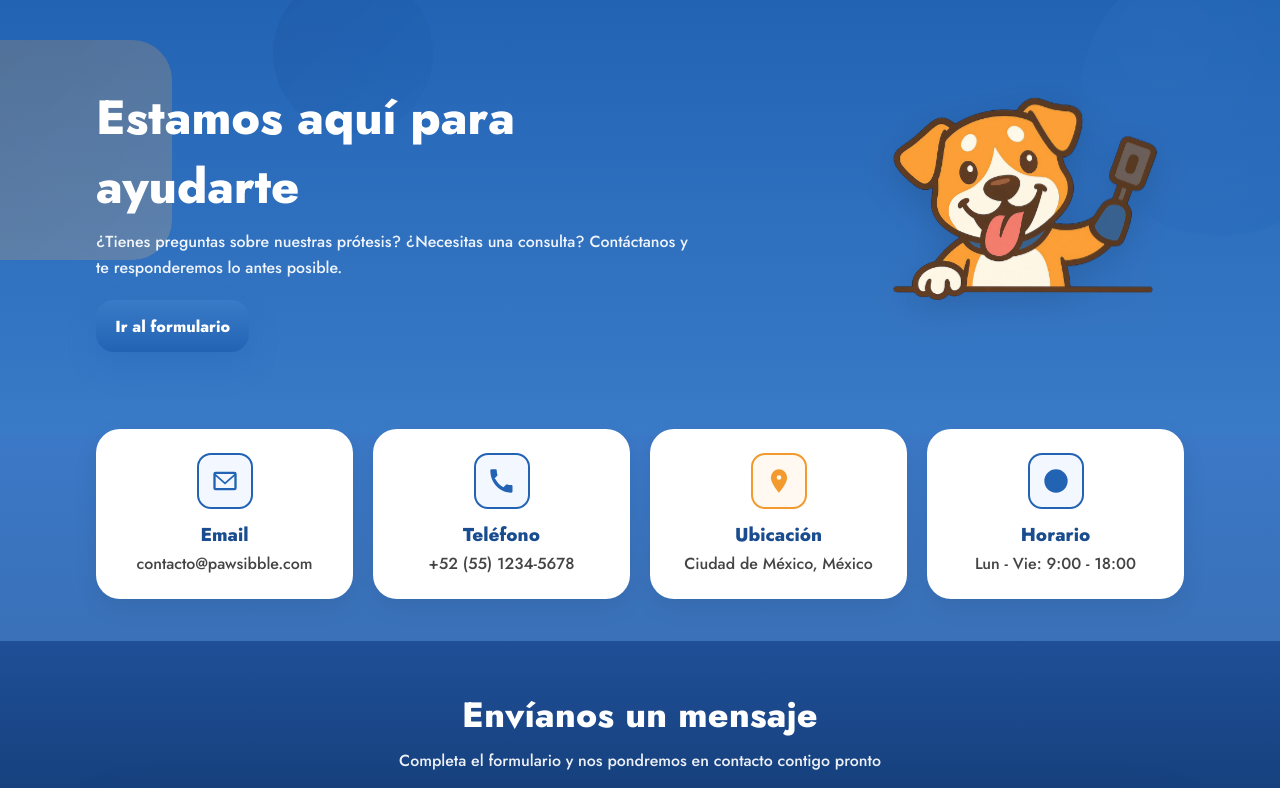
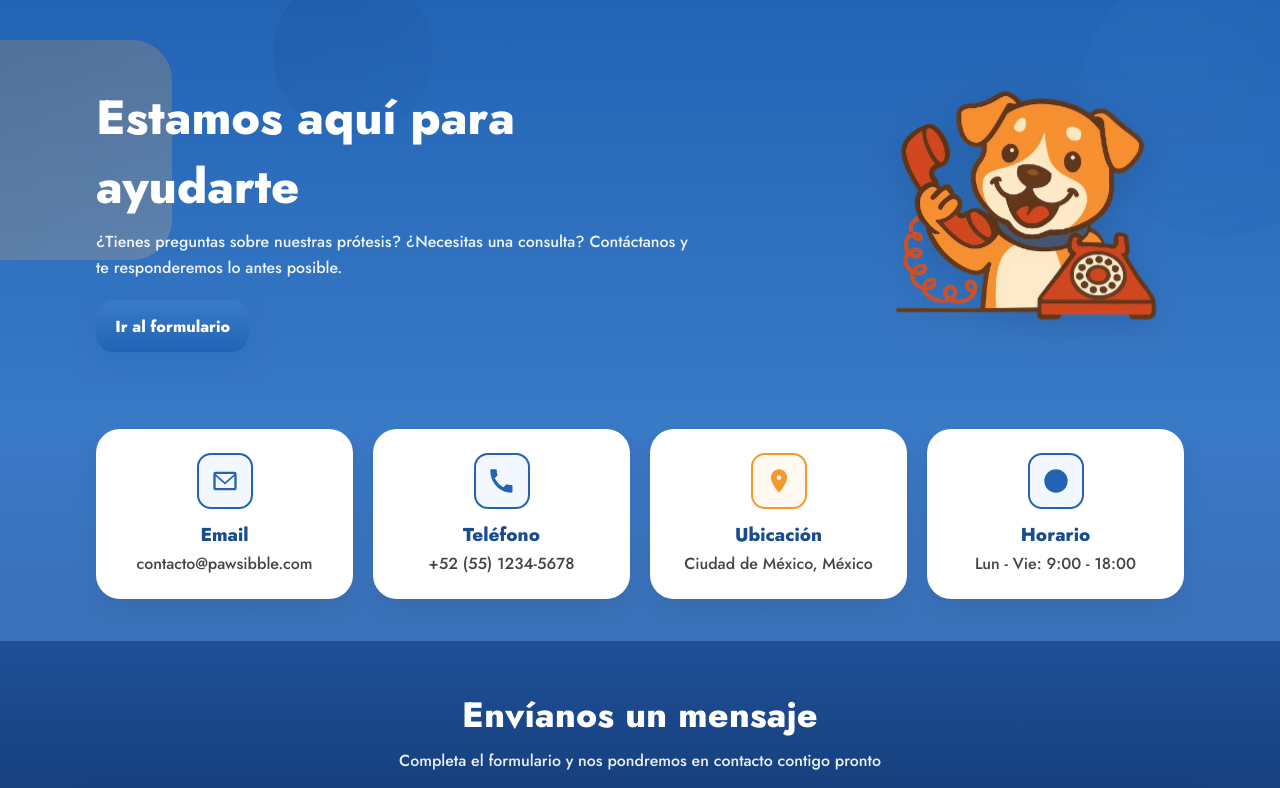
Before and after one commit to ingisaacbr97-dot/ProyectoGeneration, a plain HTML site: page Contact/contact.html in a window 1280 px wide. Shown: the top 788 px of the page. Drawn offline with Linux system fonts and the light colour scheme.

Commit message:
Ajustes en Contact.css con imagen de Jordi y telefono

```diff
--- a/Contact/contact.html
+++ b/Contact/contact.html
@@ -5,7 +5,6 @@
   <meta name="viewport" content="width=device-width, initial-scale=1" />
   <title>Contacto — Pawssible</title>
 
-  <!-- (Opcional) Fuente similar a la plantilla -->
   <link rel="preconnect" href="https://fonts.googleapis.com">
   <link rel="preconnect" href="https://fonts.gstatic.com" crossorigin>
   <link href="https://fonts.googleapis.com/css2?family=Jost:wght@500;700;800&display=swap" rel="stylesheet">
@@ -14,7 +13,7 @@
 </head>
 <body>
 
-  <!-- HEADER con logo + CTA
+  <!-- Estw fue mi intento de NavBar
   <nav class="navbar">
     <div class="container nav-content">
       <a class="logo" href="index.html" aria-label="Pawssible - Inicio">
@@ -37,7 +36,7 @@
   <div class="menu-overlay" aria-hidden="true"></div>-->
 
   <main>
-    <!-- HERO con Pawsy -->
+    <!-- HERO con Jordi -->
     <section class="hero">
       <div class="container hero-inner">
         <!-- Izquierda: copy + botón -->
@@ -50,13 +49,13 @@
           <a href="#contact" class="btn-primary">Ir al formulario</a>
         </div>
 
-        <!-- Derecha: Pawsy -->
+        <!-- JORDI -->
         <div class="hero-mascot" data-reveal>
-          <img src="Pawsy.png" alt="Pawsy, nuestra mascota" class="pawsy-img" />
+          <img src="Pawsy2.png" alt="Pawsy, nuestra mascota" class="pawsy-img" />
         </div>
       </div>
 
-      <!-- Figuras decorativas -->
+      <!-- Figuras  -->
       <div class="hero-ball" aria-hidden="true"></div>
       <div class="hero-shape hero-shape-1" aria-hidden="true"></div>
       <div class="hero-shape hero-shape-2" aria-hidden="true"></div>
@@ -205,7 +204,8 @@
     </section>
   </main>
 
- <!-- <footer class="footer-mini">
+ <!-- Este fue mi intento de footer
+  <footer class="footer-mini">
     <div class="container">
       <p>© 2025 Pawssible — Todos los derechos reservados.</p>
     </div>
```
Also changed, not shown: Contact/Pawsy2.png (added).
